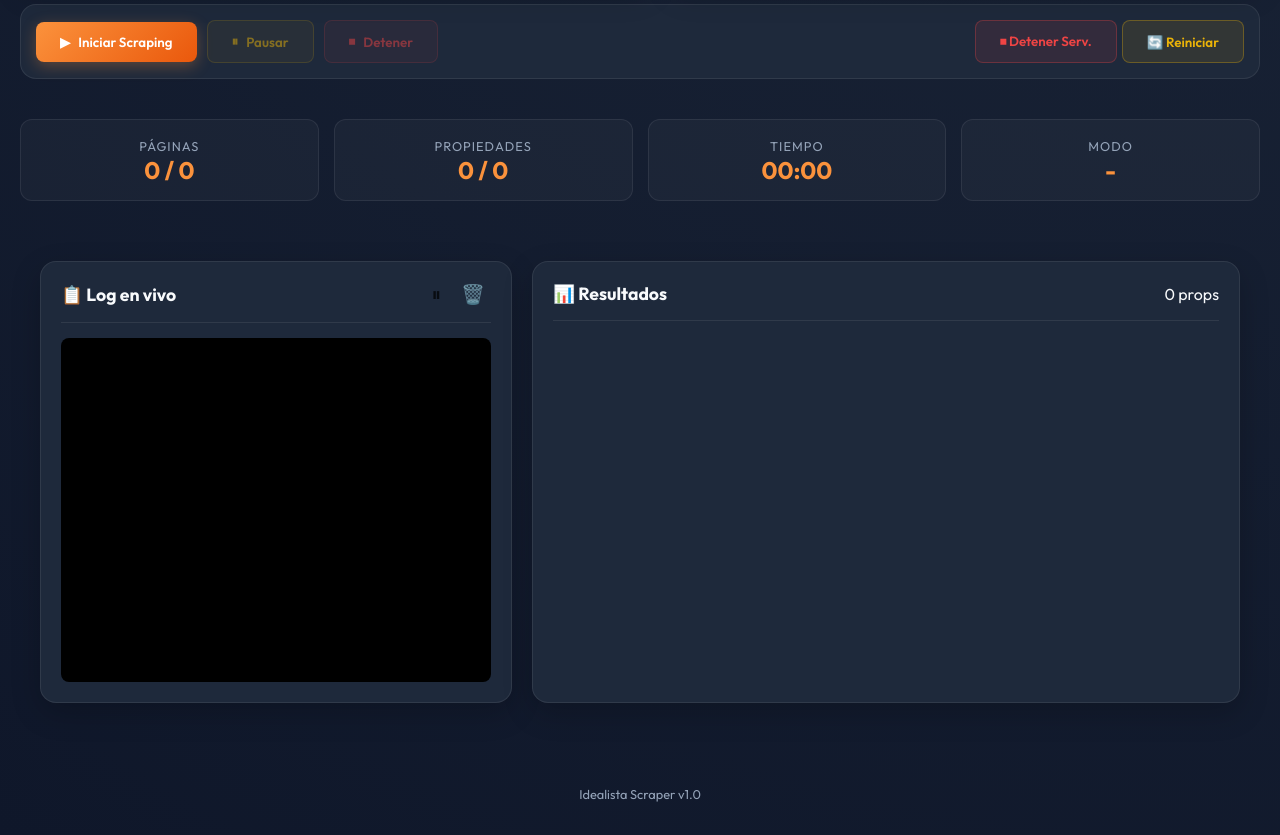
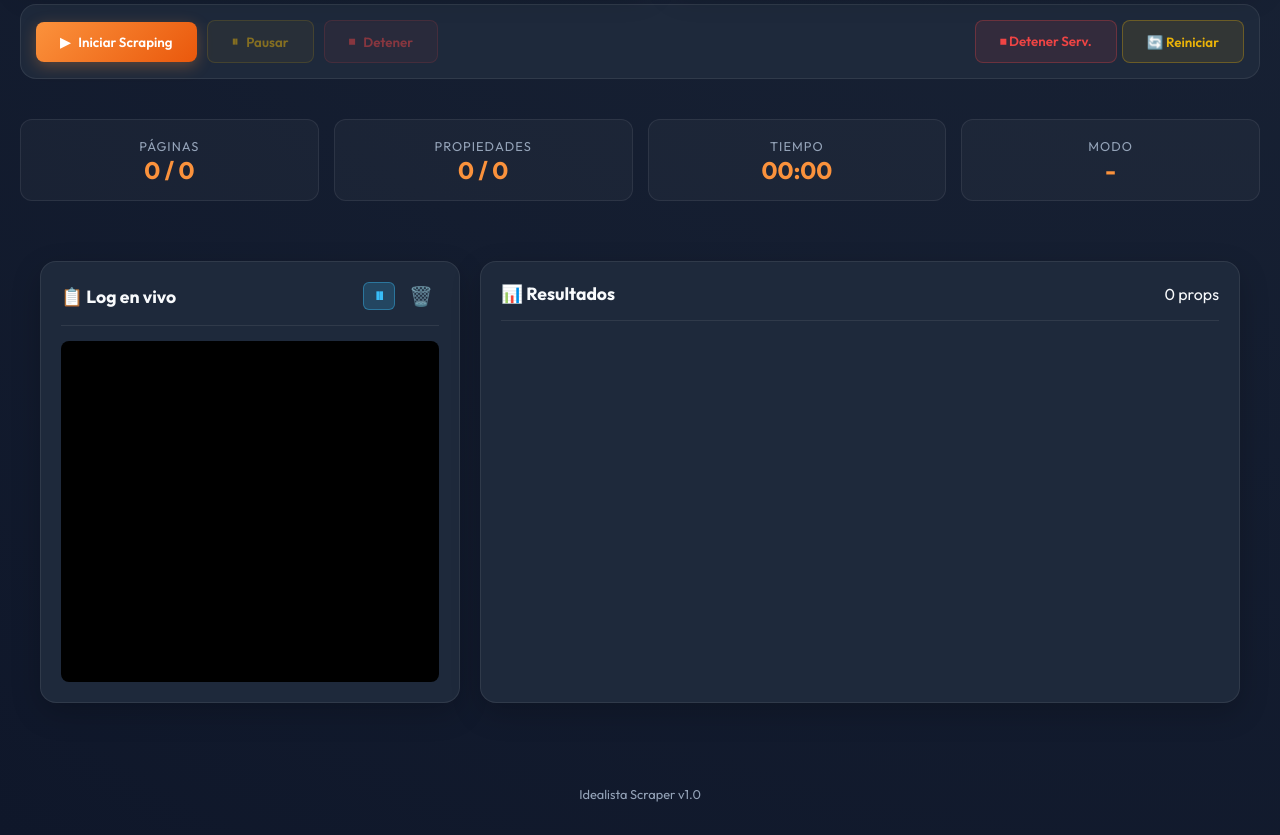
Before and after one commit to alvguijarro/RealEstateMaster_ClaudeCode, a Flask app: page / in a window 1280 px wide. Shown: the part 1090-1925 px from the top of the page. Run offline with Flask 2, Linux system fonts and the light colour scheme; data that the repository does not hold is empty; some libraries are stand-ins or nearby versions.

Commit message:
Fix persistent UI regressions: fix log relay, adjust layout to 35/65, and style pause button

```diff
--- a/scraper/app/server.py
+++ b/scraper/app/server.py
@@ -1261,7 +1261,7 @@ def handle_progress(data):
 @socketio.on('log_message')
 def handle_relay_log(data):
     """Relay log messages from background scripts to UI."""
-    socketio.emit('log_message', data)
+    socketio.emit('log', data)
 
 @socketio.on('property_scraped')
 def handle_relay_property(data):
--- a/scraper/app/static/index.html
+++ b/scraper/app/static/index.html
@@ -267,7 +267,8 @@
         </section>
 
         <!-- Bottom Grid: Logs & Results -->
-        <div class="content-grid" style="display: grid; grid-template-columns: 0.8fr 1.2fr; gap: 20px; padding: 20px;">
+        <div class="content-grid"
+            style="display: grid; grid-template-columns: 35% minmax(0, 1fr); gap: 20px; padding: 20px;">
             <!-- Logs Panel -->
             <section class="panel logs-panel">
                 <div class="panel-header">
@@ -278,7 +279,7 @@
                     </div>
                 </div>
                 <div class="logs-container" id="logsContainer"
-                    style="height: 400px; overflow-y: auto; font-family: monospace; font-size: 11px; padding: 10px; background: #000; color: #0f0; border-radius: 8px;">
+                    style="height: 400px; overflow-y: auto; font-family: 'Fira Code', monospace; font-size: 11px; padding: 10px; background: #000; color: #0f0; border-radius: 8px;">
                 </div>
             </section>
 
--- a/scraper/app/static/style.css
+++ b/scraper/app/static/style.css
@@ -402,6 +402,21 @@ select:focus {
     display: flex;
     gap: 8px;
     align-items: center;
+}
+
+#pauseLogBtn {
+    background: rgba(56, 189, 248, 0.2) !important;
+    color: #38bdf8 !important;
+    border: 1px solid rgba(56, 189, 248, 0.4) !important;
+    border-radius: 6px;
+    padding: 2px 10px;
+    font-weight: bold;
+    opacity: 1 !important;
+}
+
+#pauseLogBtn:hover {
+    background: rgba(56, 189, 248, 0.3) !important;
+    transform: scale(1.05);
 }
 
 /* Logs */
```
Also changed, not shown: scraper/update_urls.py (+2 -10 lines).
